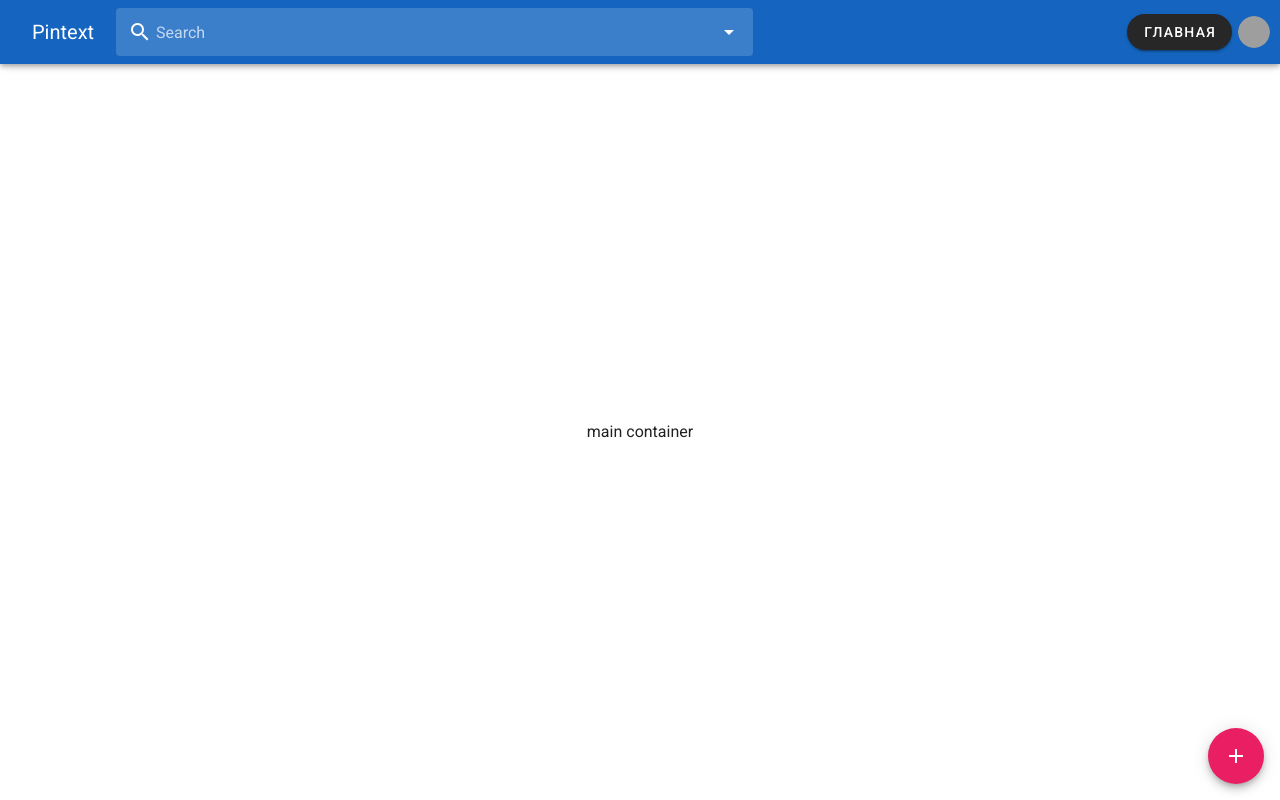
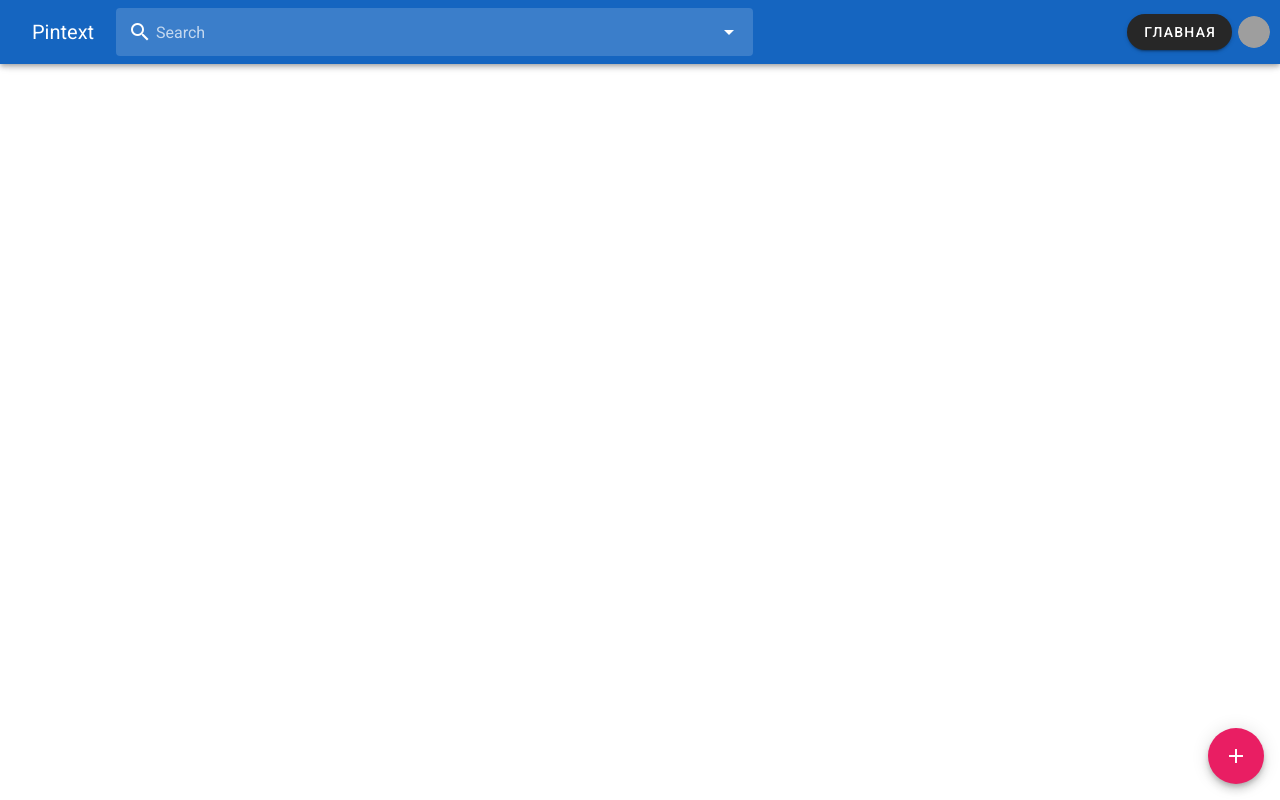
Before and after one commit to designervoid/pintext, a Vue app: page / in a window 1280 px wide. Built offline with nearby package versions, Linux system fonts and the light colour scheme; grey boxes are pictures that could not be loaded.

Commit message:
make search bar

```diff
--- a/src/App.vue
+++ b/src/App.vue
@@ -1,36 +1,17 @@
 <template>
 <v-app id="inspire">
-    <v-app-bar
-      :clipped-left="$vuetify.breakpoint.lgAndUp"
-      app
-      color="blue darken-3"
-      dark
-    >
-      <v-toolbar-title
-        style="width: 100px"
-        class="ml-0 pl-4"
-      >
+  <v-app-bar :clipped-left="$vuetify.breakpoint.lgAndUp" app color="blue darken-3" dark>
+    <v-toolbar-title style="width: 100px" class="ml-0 pl-4">
       <span class="hidden-sm-and-down">Pintext</span>
     </v-toolbar-title>
 
-      <v-combobox
-      prepend-inner-icon="mdi-magnify"
-      solo-inverted
-      flat
-      v-model="model"
-      :items="items"
-      :search-input.sync="search"
-      hide-selected
-      class="hidden-sm-and-down"
-      label="Search"
-
-      persistent-hint
-    >
+    <v-combobox prepend-inner-icon="mdi-magnify" solo-inverted flat v-model="model" :items="hints" :search-input.sync="search" hide-selected class="hidden-sm-and-down" label="Search" persistent-hint :menu-props="menuProps" ref="selectField"
+      @change="onChange()">
       <template v-slot:no-data>
         <v-list-item>
           <v-list-item-content>
             <v-list-item-title>
-              No results matching "<strong>{{ search }}</strong>".
+              Press "enter" to search for "<strong>{{ search }}</strong>".
             </v-list-item-title>
           </v-list-item-content>
         </v-list-item>
@@ -41,48 +22,23 @@
     <v-btn rounded>
       <span>Главная</span>
     </v-btn>
-      <v-btn
-        icon
-        large
-      >
-        <v-avatar
-          size="32px"
-          item
-        >
-          <v-img
-            src="https://cdn.vuetifyjs.com/images/logos/logo.svg"
-            alt="Vuetify"
-          /></v-avatar>
+    <v-btn icon large>
+      <v-avatar size="32px" item>
+        <v-img src="https://cdn.vuetifyjs.com/images/logos/logo.svg" alt="Vuetify" />
+      </v-avatar>
     </v-btn>
   </v-app-bar>
   <v-content>
-      <v-container
-        class="fill-height"
-        fluid
-      >
-        <v-row
-          align="center"
-          justify="center"
-        >
-          main container
+    <v-container class="fill-height" fluid>
+      <v-row align="center" justify="center">
+        {{ model }}
       </v-row>
     </v-container>
   </v-content>
-    <v-btn
-      bottom
-      color="pink"
-      dark
-      fab
-      fixed
-      right
-      @click="dialog = !dialog"
-    >
+  <v-btn bottom color="pink" dark fab fixed right @click="dialog = !dialog">
     <v-icon>mdi-plus</v-icon>
   </v-btn>
-    <v-dialog
-      v-model="dialog"
-      width="800px"
-    >
+  <v-dialog v-model="dialog" width="800px">
     <v-card>
       <v-card-title class="grey darken-2">
         Create pintext
@@ -90,24 +46,14 @@
       <v-container>
         <v-row class="mx-2">
           <v-col cols="12">
-              <v-text-field
-                prepend-icon="mdi-text"
-                placeholder="Notes"
-              />
+            <v-text-field prepend-icon="mdi-text" placeholder="Notes" />
           </v-col>
         </v-row>
       </v-container>
       <v-card-actions>
         <v-spacer />
-          <v-btn
-            text
-            color="primary"
-            @click="dialog = false"
-          >Cancel</v-btn>
-          <v-btn
-            text
-            @click="dialog = false"
-          >Save</v-btn>
+        <v-btn text color="primary" @click="dialog = false">Cancel</v-btn>
+        <v-btn text @click="dialog = false">Save</v-btn>
       </v-card-actions>
     </v-card>
   </v-dialog>
@@ -120,14 +66,21 @@
     source: String,
   },
   data: () => ({
+    menuProps: {
+      closeOnContentClick: true
+    },
     dialog: false,
-      itemsNavigation: [
-        { icon: 'mdi-contacts', text: 'Contacts' }
-      ],
-      items: ['Gaming', 'Programming', 'Vue', 'Vuetify'],
+    hints: ['Gaming', 'Programming', 'Vue', 'Vuetify'],
     model: '',
     search: null,
   }),
+  methods: {
+    onChange() {
+      this.$nextTick(() => {
+        this.$refs.selectField.isMenuActive = false;
+      });
+    }
+  }
 }
 </script>
 
```
Lines whose indentation alone changed are shown as unchanged.
